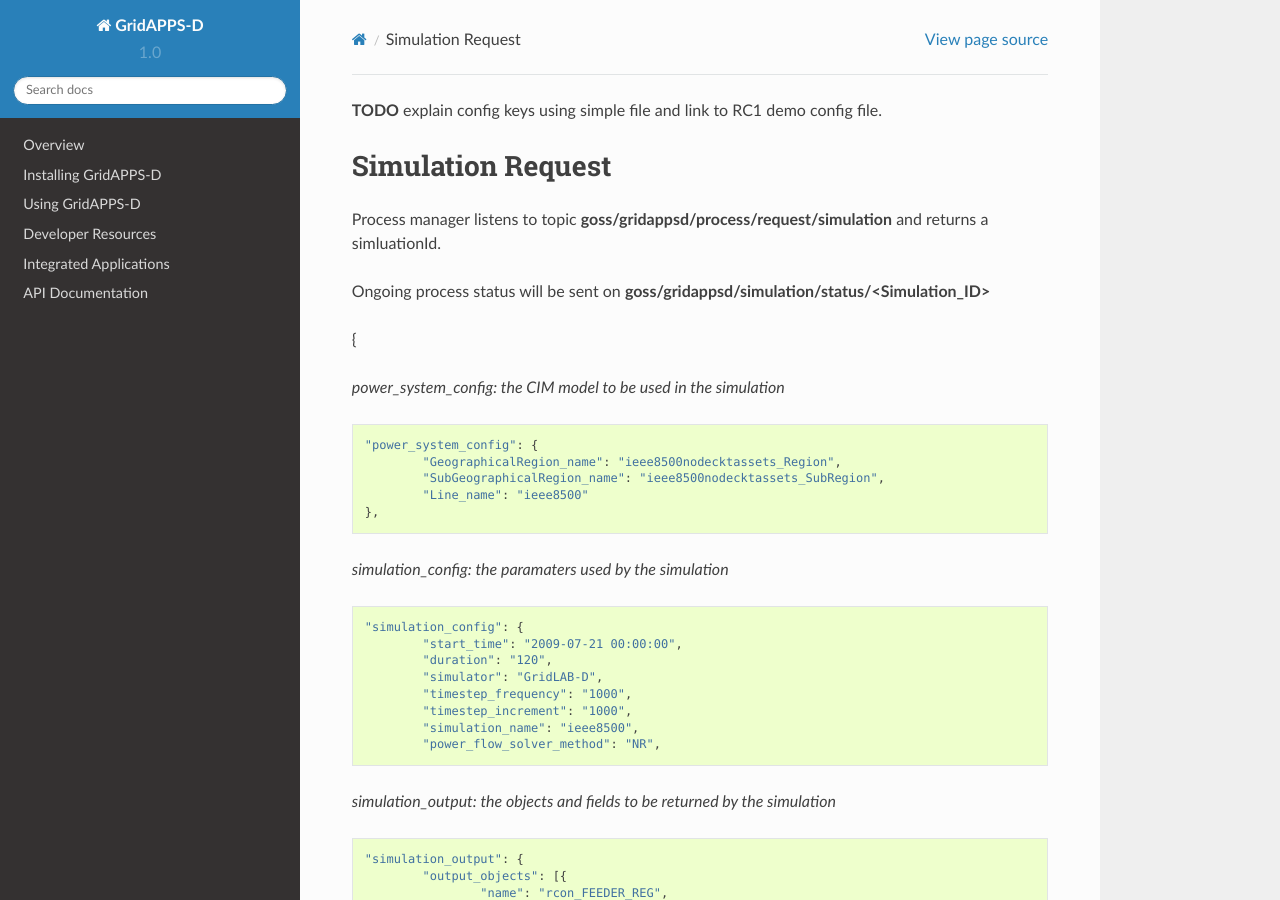
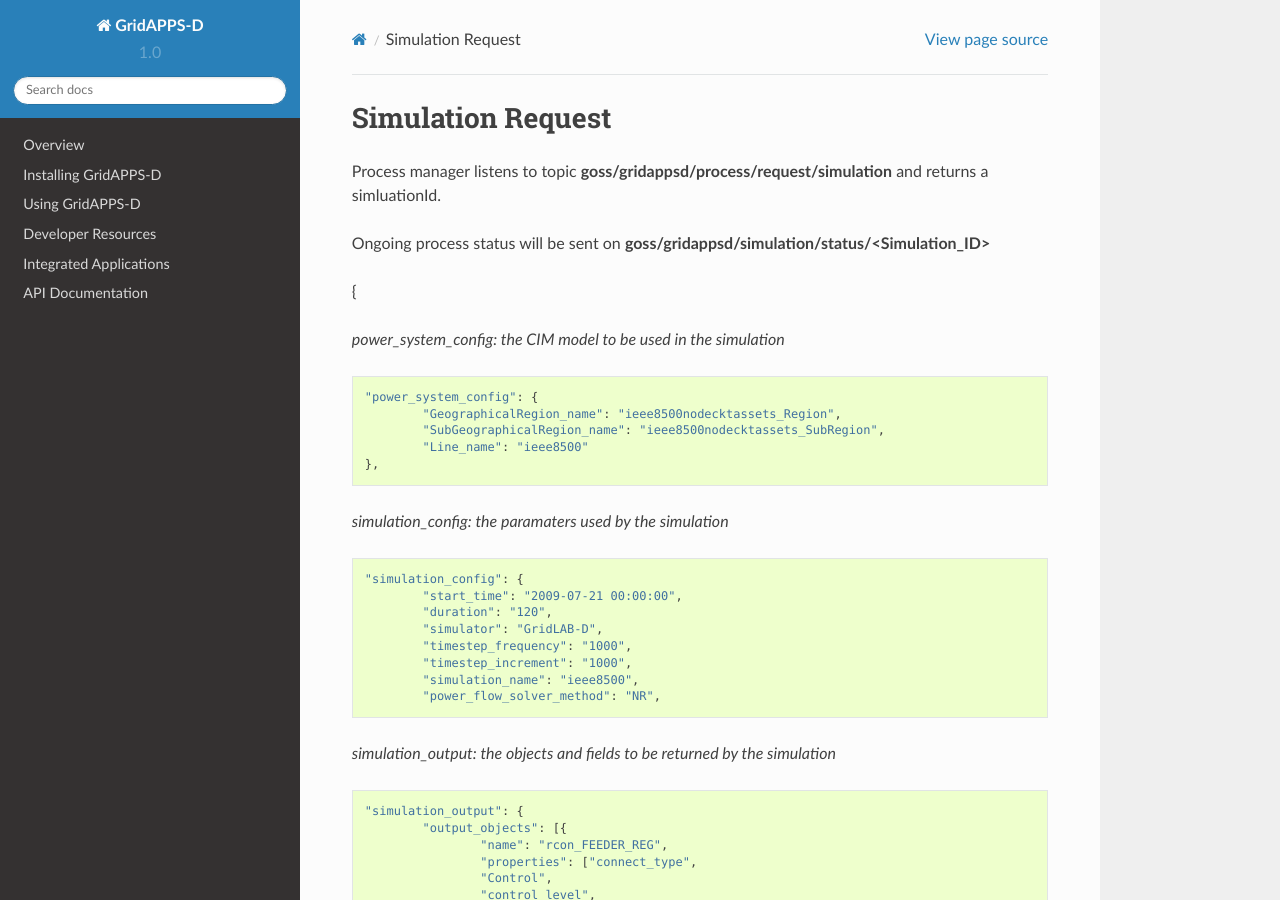
Before and after one commit to GRIDAPPSD/GOSS-GridAPPS-D, a Sphinx documentation site: the page built from docs/source/using_gridappsd/run_configuration.rst, in a window 1280 px wide and 900 px high. Built offline with Sphinx 7.4.7 and the Read the Docs theme 2.0.0, drawn with Linux system fonts in a browser that asks for light colours; pages that are not in the unit, such as notebooks, are missing from menus.

Commit message:
Update run_configuration.rst

```diff
--- a/docs/source/using_gridappsd/run_configuration.rst
+++ b/docs/source/using_gridappsd/run_configuration.rst
@@ -1,3 +1,2 @@
-**TODO** explain config keys using simple file and link to RC1 demo config file.
 
 .. include:: api_examples/simulation_request.rst
```
